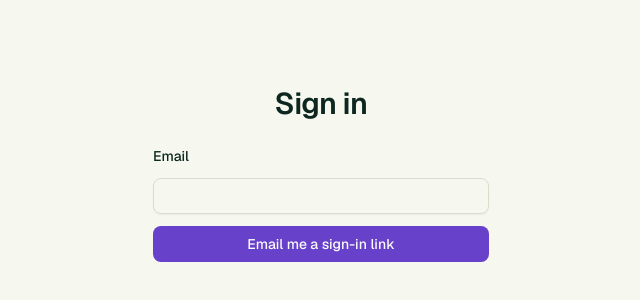
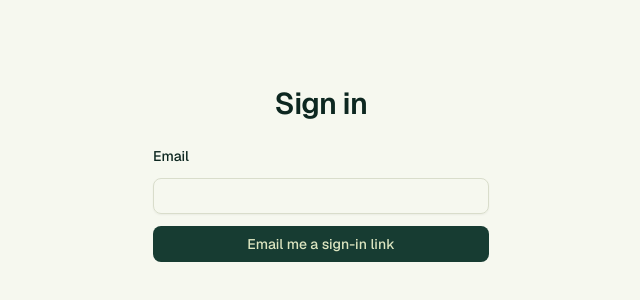
Before and after one commit to skchetu/word-grind, a Next.js app: page /login in a window 1280 px wide. Shown: the part 226-526 px from the top of the page, without its empty margins (319-959 px from the left). Built offline with nearby package versions, Linux system fonts and the light colour scheme.

Commit message:
feat: make forest and sage the brand colour (#133)

```diff
--- a/app/globals.css
+++ b/app/globals.css
@@ -25,9 +25,10 @@
   --card-foreground: oklch(0.25 0.035 173);
   --popover: oklch(0.995 0.004 118);
   --popover-foreground: oklch(0.25 0.035 173);
-  /* Brand accent (violet): main buttons, links, focus ring, active tab. */
-  --primary: oklch(0.5 0.2 290);
-  --primary-foreground: oklch(0.985 0 0);
+  /* Brand colour: forest in light mode, sage in dark. Main buttons, links,
+     focus ring, active tab. */
+  --primary: oklch(0.326 0.046 173);
+  --primary-foreground: oklch(0.905 0.05 118.5);
   --secondary: oklch(0.93 0.035 118);
   --secondary-foreground: oklch(0.25 0.035 173);
   --muted: oklch(0.93 0.035 118);
@@ -37,7 +38,7 @@
   --destructive: oklch(0.577 0.245 27.325);
   --border: oklch(0.89 0.025 118);
   --input: oklch(0.89 0.025 118);
-  --ring: oklch(0.5 0.2 290);
+  --ring: oklch(0.326 0.046 173);
   /* Answer states, used for nothing else: correct, so close, missed. */
   --success: oklch(0.52 0.13 150);
   --success-subtle: oklch(0.96 0.04 150);
@@ -58,8 +59,8 @@
     --card-foreground: oklch(0.905 0.05 118.5);
     --popover: oklch(0.26 0.038 173);
     --popover-foreground: oklch(0.905 0.05 118.5);
-    --primary: oklch(0.74 0.14 290);
-    --primary-foreground: oklch(0.205 0 0);
+    --primary: oklch(0.905 0.05 118.5);
+    --primary-foreground: oklch(0.326 0.046 173);
     --secondary: oklch(0.326 0.046 173);
     --secondary-foreground: oklch(0.905 0.05 118.5);
     --muted: oklch(0.326 0.046 173);
@@ -69,7 +70,7 @@
     --destructive: oklch(0.704 0.191 22.216);
     --border: oklch(0.905 0.05 118.5 / 12%);
     --input: oklch(0.905 0.05 118.5 / 15%);
-    --ring: oklch(0.74 0.14 290);
+    --ring: oklch(0.905 0.05 118.5);
     --success: oklch(0.78 0.13 150);
     --success-subtle: oklch(0.78 0.13 150 / 15%);
     --warning: oklch(0.83 0.12 80);
```
Also changed, not shown: 2 other files (tests, documents, lock files or other folders).
